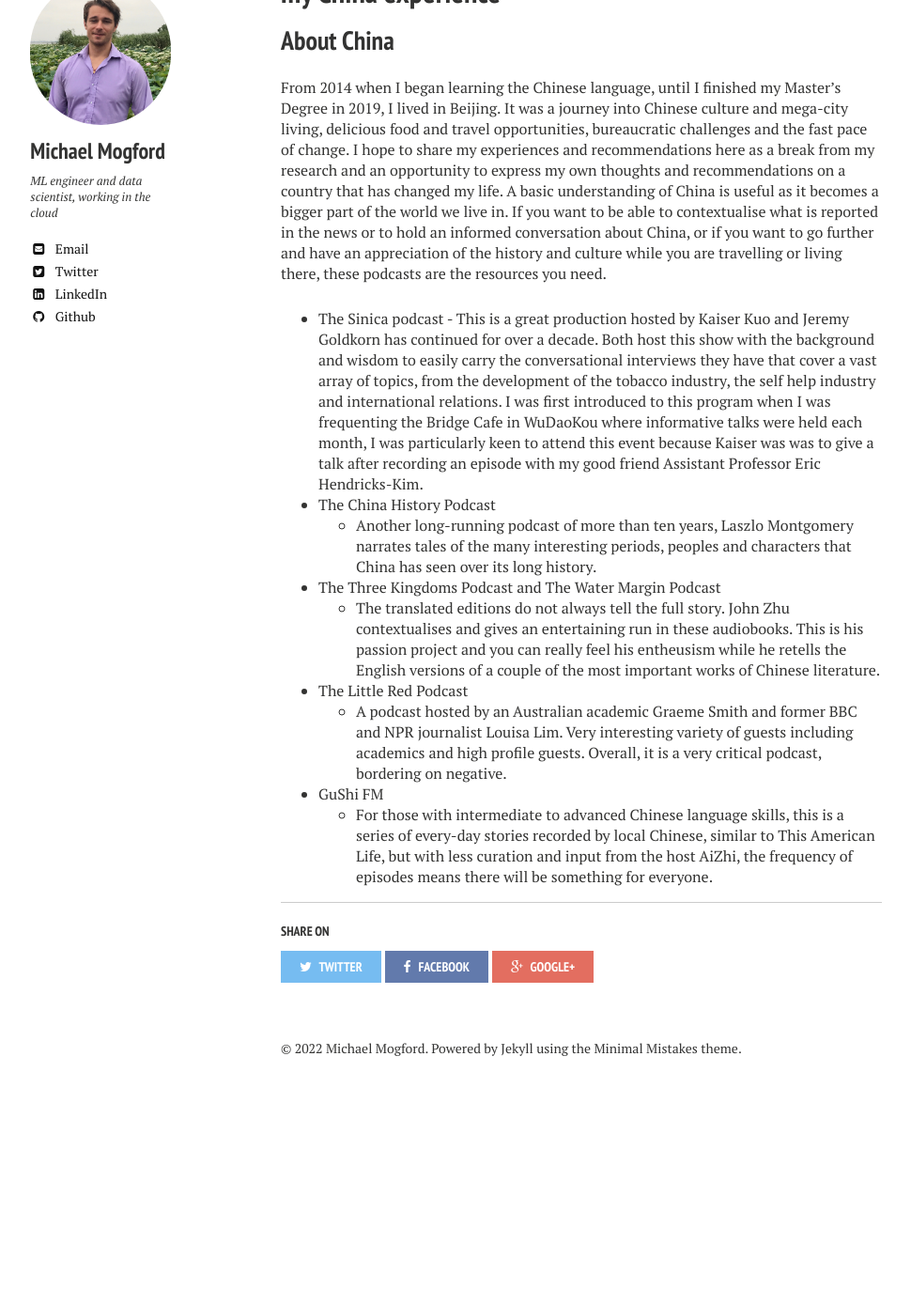
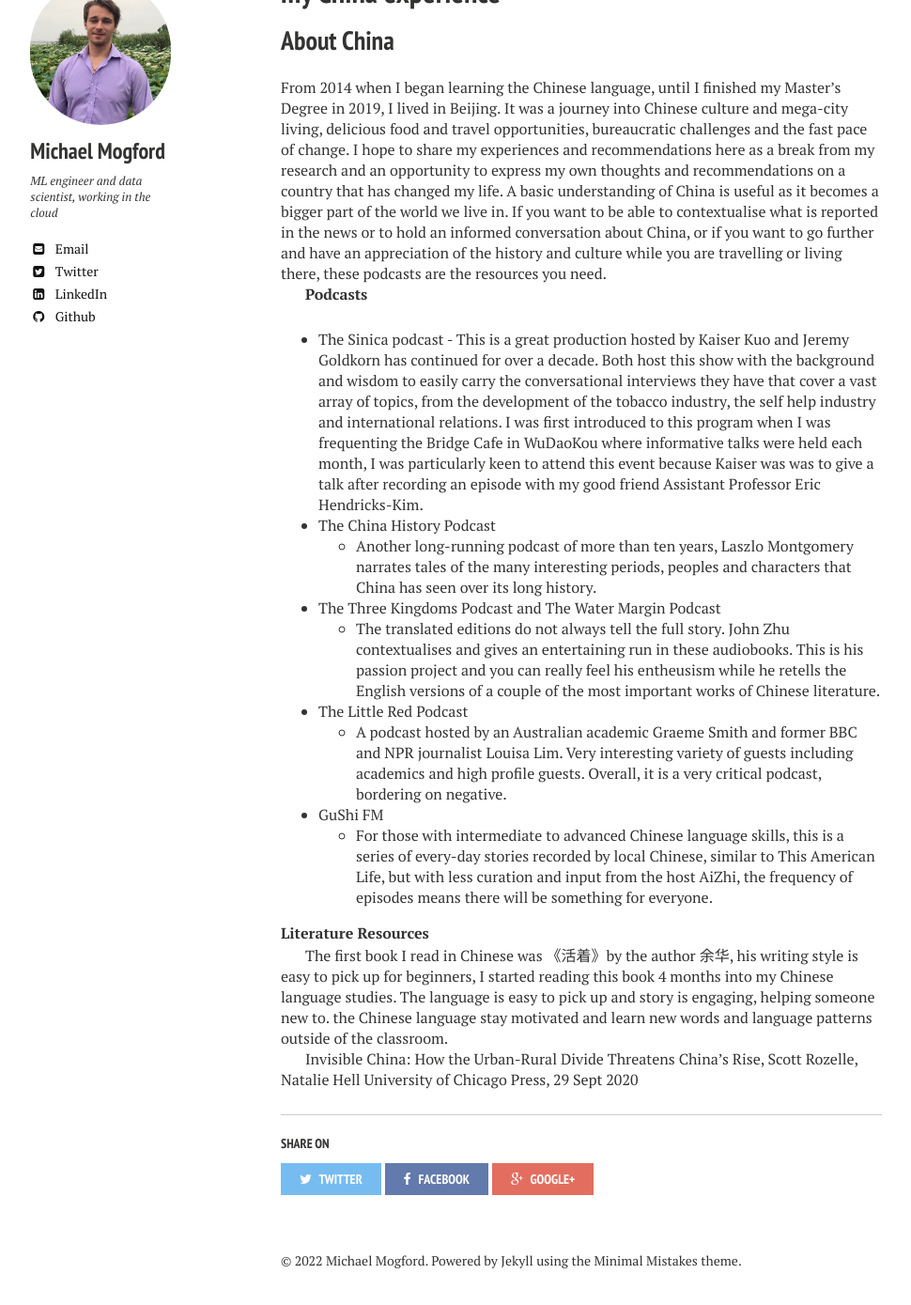
Before and after one commit to MLMogford/MLMogford.github.io, a Jekyll site: the page built from china/index.md, in a window 1280 px wide and 1400 px high, scrolled down 480 px. Shown: the top 1389 px of the window at 94% size, without its empty margins (21-991 px from the left). Built offline with Jekyll 4.4.1, drawn with Linux system fonts in a browser that asks for light colours; nearby versions of some CDN libraries; before the commit the page ends 1654 px from its top, so only the background shows below that.

Commit message:
Update index.md

```diff
--- a/china/index.md
+++ b/china/index.md
@@ -14,6 +14,9 @@ image:
 ## About China
 From 2014 when I began learning the Chinese language, until I finished my Master’s Degree in 2019, I lived in Beijing. It was a journey into Chinese culture and mega-city living, delicious food and travel opportunities, bureaucratic challenges and the fast pace of change. I hope to share my experiences and recommendations here as a break from my research and an opportunity to express my own thoughts and recommendations on a country that has changed my life.
 A basic understanding of China is useful as it becomes a bigger part of the world we live in. If you want to be able to contextualise what is reported in the news or to hold an informed conversation about China, or if you want to go further and have an appreciation of the history and culture while you are travelling or living there, these podcasts are the resources you need.
+
+**Podcasts**
+
  - The Sinica podcast
  	- This is a great production hosted by Kaiser Kuo and Jeremy Goldkorn has continued for over a decade. Both host this show with the background and wisdom to easily carry the conversational interviews they have that cover a vast array of topics, from the development of the tobacco industry, the self help industry and international relations. I was first introduced to this program when I was frequenting the Bridge Cafe in WuDaoKou where informative talks were held each month, I was particularly keen to attend this event because Kaiser was was to give a talk after recording an episode with my good friend Assistant Professor Eric Hendricks-Kim.
  - The China History Podcast
@@ -24,3 +27,11 @@ A basic understanding of China is useful as it becomes a bigger part of the worl
 	- A podcast hosted by an Australian academic Graeme Smith and former BBC and NPR journalist Louisa Lim. Very interesting variety of guests including academics and high profile guests. Overall, it is a very critical podcast, bordering on negative.
 - GuShi FM
 	- For those with intermediate to advanced Chinese language skills, this is a series of every-day stories recorded by local Chinese, similar to This American Life, but with less curation and input from the host AiZhi, the frequency of episodes means there will be something for everyone.
+
+**Literature Resources**
+
+The first book I read in Chinese was 《活着》by the author 余华, his writing style is easy to pick up for beginners, I started reading this book 4 months into my Chinese language studies. The language is easy to pick up and story is engaging, helping someone new to. the Chinese language stay motivated and learn new words and language patterns outside of the classroom.
+
+Invisible China: How the Urban-Rural Divide Threatens China’s Rise,
+Scott Rozelle, Natalie Hell
+University of Chicago Press, 29 Sept 2020
```
